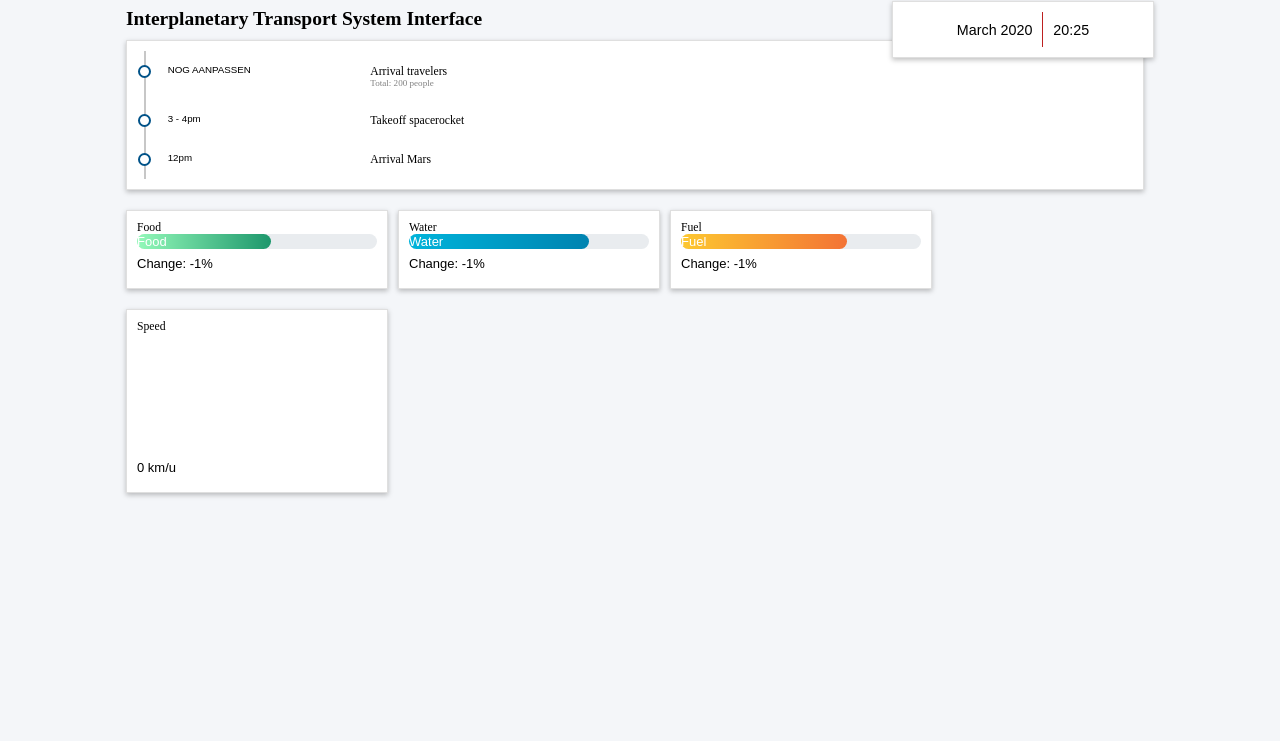
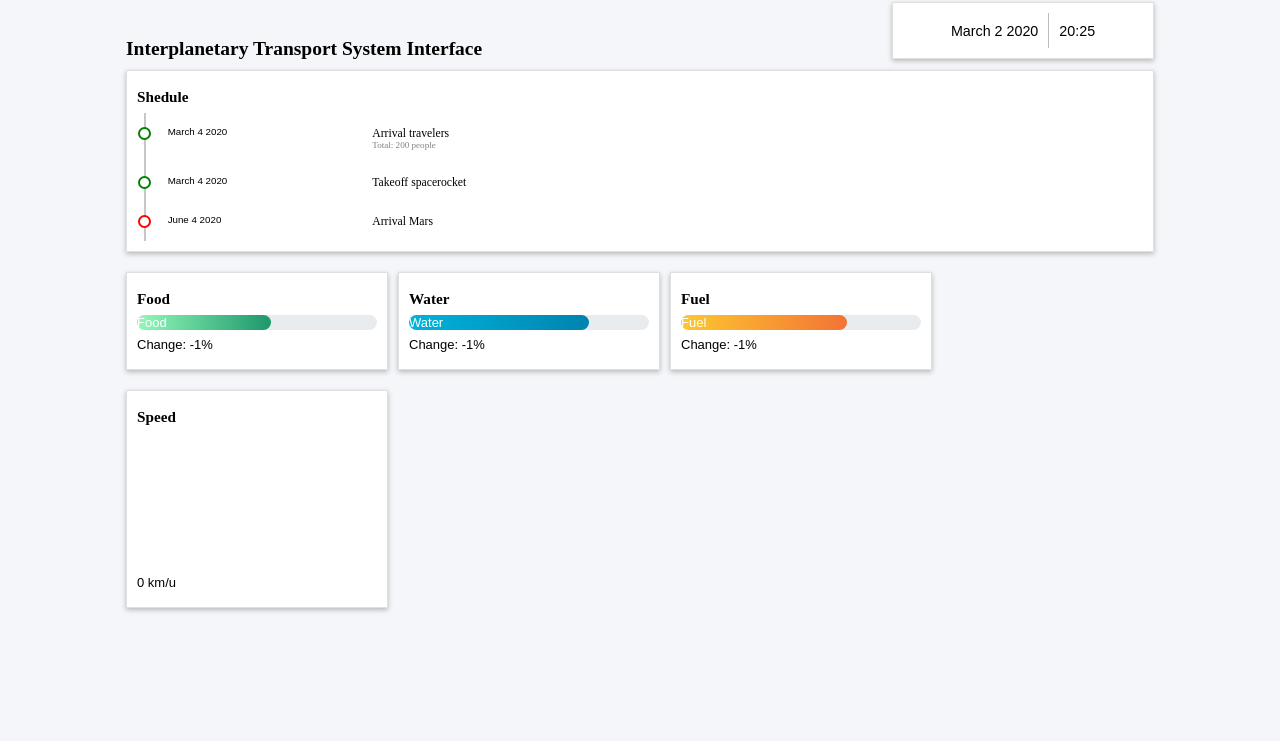
Before and after one commit to HesperianDragon/CMD-2D-18011802-Pauline-Rutten-Challenge-1, a plain HTML site: page index.html in a window 1280 px wide. Shown: the part 59-800 px from the top of the page. Drawn offline with Linux system fonts and the light colour scheme; a script that the page names is missing.

Commit message:
Final version

```diff
--- a/css/style.css
+++ b/css/style.css
@@ -1,4 +1,4 @@
-
+/* General specifications website*/
 body{
     font-family: 'Kanit', sans-serif;
     margin: 0px;
@@ -6,24 +6,31 @@ body{
     font-size: 13px;
 }
 
+/* General heading styling */
 h1, h2, h3, h4, h5{
     font-family: montserrat;
     margin: 7px 0px 7px 0px;
 }
+
+/* Paragraph styling */
 p{
     margin: 7px 0px 7px 0px;
 }
+
+/* Header website */
 header{
     width: 100%;
     background-color: black;
     height: 80px;
 }
 
+/* Logo SpaceX */
 .logo{
     max-width: 200px;
     padding: 10px 10px 10px 10px;
 }
 
+/* Styling section, centering, top */
 section{
     margin: auto;
     top: 30px;
@@ -33,6 +40,7 @@ section{
     padding: 10px;
 }
 
+/* Items backgrounds and other specifications */
 .card{
     margin: 10px 0px 10px 0px;
     padding: 10px;
@@ -49,6 +57,7 @@ section{
     box-shadow:0 2px 5px 0 rgba(0,0,0,0.25)
 }
 
+/* Time/month box specificaties */
 .date{
     top: -72px;
     margin-left: auto;
@@ -60,28 +69,23 @@ section{
     position: absolute;
 }
 
+/* Position items */
 .date-inner-container {
   display: flex;
   justify-content: center;
   align-items: center;
 }
 
-#month{
-    display:inline-block;
-}
-
-#time{
-    display: inline-block;
-}
-
+/* Vertical line */
 .vl{
-  border-left: 1.5px solid rgb(189, 32, 32);
+  border-left: 1.5px solid rgb(189, 189, 189);
   z-index: 2;
   position: relative;
   margin: 0px 10px 0px 10px;
   height: 35px;
 }
 
+/* Progress bar base */
 .progress-bar {
     position: relative;
     width: 100%;
@@ -91,6 +95,7 @@ section{
     color: white;
 }
 
+/* Progress bar color bar */
 .progress-bar::before{
     content: attr(data-label);
     display: flex;
@@ -103,87 +108,39 @@ section{
     border-radius: 1em;
 }
 
-
+/* Color progressbar food */
 .food::before{
   background: #1D976C;  /* fallback for old browsers */
   background: -webkit-linear-gradient(to right, #93F9B9, #1D976C);  /* Chrome 10-25, Safari 5.1-6 */
   background: linear-gradient(to right, #93F9B9, #1D976C); /* W3C, IE 10+/ Edge, Firefox 16+, Chrome 26+, Opera 12+, Safari 7+ */
-
 }
 
+/* Color progressbar water */
 .water::before{
   background: #00B4DB;  /* fallback for old browsers */
   background: -webkit-linear-gradient(to left, #0083B0, #00B4DB);  /* Chrome 10-25, Safari 5.1-6 */
   background: linear-gradient(to left, #0083B0, #00B4DB); /* W3C, IE 10+/ Edge, Firefox 16+, Chrome 26+, Opera 12+, Safari 7+ */
-
-
 }
 
+/* Color progressbar Fuel */
 .fuel::before{
   background: #FDC830;  /* fallback for old browsers */
   background: -webkit-linear-gradient(to left, #F37335, #FDC830);  /* Chrome 10-25, Safari 5.1-6 */
   background: linear-gradient(to left, #F37335, #FDC830); /* W3C, IE 10+/ Edge, Firefox 16+, Chrome 26+, Opera 12+, Safari 7+ */
-
 }
 
 /***************************
-TABLET SIZE
+Timeline
 ***************************/
-@media (min-width:600px){
-    header{
-        height: 50px;
-    }
-    .container-progress{
-        display: flex;
-        flex-wrap: wrap;
-    }
-    .card{
-        margin-right: 10px;
-    }
-    .progress-card{
-        max-width: 206px;
-    }
-    .speed-card{
-        max-width: 206px;
-    }
-}
-
-@media (min-width: 767px){
-    section{
-        top:0px;
-    }
-    .date{
-        left: initial;
-        margin: 10px;
-        top: 0px;
-    }
-}
-
-/***************************
-SMALL DESKTOP SIZE
-***************************/
-@media (min-width: 1028px){
-
-    nav{
-        max-width: 1028px;
-        margin: auto;
-    }
-    section{
-        max-width: 1028px;
-        margin: auto;
-    }
-
-    /* TIMELINE */
-
-
+  @media (min-width:240px){
 span {
   font-size: 1.1em;
   font-weight: 300;
   display: block;
   text-align: center;
 }
-    }
 
+/* Timeline line */
 .timeline ul{
   padding: 1px 0px 0px 1px;
   margin: 0;
@@ -208,6 +165,7 @@ SMALL DESKTOP SIZE
   vertical-align: top;
 }
 
+/* Cirkel(s) timeline */
 .bullet {
   position: relative;
   width: 1em;
@@ -217,24 +175,87 @@ SMALL DESKTOP SIZE
   background: white;
   z-index: 2;
   margin-right: 1em;
-        border:2px solid #005288;
+  border:2px solid #ff0000;
 }
 
+/* Finishes event */
+.finished-bullet{
+  border: 2px solid green;
+}
+
+/* style time information */
 .time {
   width: 20%;
   font-size: 0.75em;
   padding-top: 0.25em;
 }
 
-      h3 {
+/* Style heading information */
+.shedule h4 {
   font-size: 0.9em;
   font-weight: 400;
   margin: 0;
 }
 
-      h4 {
+/* Style heading information */
+.shedule h5 {
   margin: 0;
   font-size: 0.7em;
   font-weight: 400;
   color: grey;
 }
+
+}
+
+
+/***************************
+TABLET SIZE
+***************************/
+@media (min-width:600px){
+
+    .container-progress{
+        display: flex;
+        flex-wrap: wrap;
+    }
+
+    .progress-card{
+        max-width: 206px;
+        margin-right:10px;
+    }
+    .speed-card{
+        max-width: 206px;
+    }
+}
+
+/* Query for Time/Month card */
+@media (min-width: 767px){
+  header{
+    height: 50px;
+}
+
+  section{
+        top: 30px;
+    }
+    .date{
+        left: initial;
+        margin: 10px;
+        top: -29px;
+    }
+}
+
+/***************************
+SMALL DESKTOP SIZE
+***************************/
+@media (min-width: 1028px){
+    /* Logo does not go al the way left for big screen users */
+    nav{
+        max-width: 1028px;
+        margin: auto;
+    }
+
+    /**/
+    section{
+        max-width: 1028px;
+        margin: auto;
+    }
+  }
--- a/index.html
+++ b/index.html
@@ -28,28 +28,28 @@
     </article>
     <article class="card shedule">
       <div class="timeline">
+        <h3>Shedule</h3>
         <ul>
           <li>
-            <div class="bullet"></div>
-            <div class="time">NOG AANPASSEN</div>
+            <div class="bullet finished-bullet"></div>
+            <div class="time">March 4 2020</div>
             <div class="desc">
-              <h3>Arrival travelers</h3>
-              <h4>Total: 200 people</h4>
+              <h4>Arrival travelers</h4>
+              <h5>Total: 200 people</h5>
+            </div>
+          </li>
+          <li>
+            <div class="bullet finished-bullet"></div>
+            <div class="time">March 4 2020</div>
+            <div class="desc">
+              <h4>Takeoff spacerocket</h4>
             </div>
           </li>
           <li>
             <div class="bullet"></div>
-            <div class="time">3 - 4pm</div>
+            <div class="time">June 4 2020</div>
             <div class="desc">
-              <h3>Takeoff spacerocket</h3>
-              <h4></h4>
-            </div>
-          </li>
-          <li>
-            <div class="bullet"></div>
-            <div class="time">12pm</div>
-            <div class="desc">
-              <h3>Arrival Mars</h3>
+              <h4>Arrival Mars</h4>
             </div>
           </li>
         </ul>
@@ -58,28 +58,29 @@
     <div class="container-progress">
       <article class="card progress-card">
         <h3>Food</h3>
-        <div class="progress-bar food" style="--width: 56" data-label="Food">
+        <div class="progress-bar food" id="foodbar" style="--width: 56" data-label="Food">
         </div>
         <p>Change: -1%</p>
       </article>
       <article class="card progress-card">
         <h3>Water</h3>
-        <div class="progress-bar water" style="--width: 75" data-label="Water">
+        <div class="progress-bar water" id="waterbar" style="--width: 75" data-label="Water">
         </div>
         <p>Change: -1%</p>
       </article>
       <article class="card progress-card">
         <h3>Fuel</h3>
-        <div class="progress-bar fuel" style="--width: 69" data-label="Fuel">
+        <div class="progress-bar fuel" id="fuelbar" style="--width: 69" data-label="Fuel">
         </div>
         <p>Change: -1%</p>
       </article>
+      <article class="card speed-card">
+        <h3>Speed</h3>
+        <br>
+        <canvas id="speedGauge"></canvas>
+        <p id="speed">0 km/u</p>
+      </article>
     </div>
-    <article class="card speed-card">
-      <h3>Speed</h3>
-      <canvas id="speedGauge"></canvas>
-      <p id="speed">0 km/u</p>
-    </article>
   </section>
 </body>
 
--- a/javascript/main.js
+++ b/javascript/main.js
@@ -1,22 +1,8 @@
-// const progressBar = document.getElementsByClassName
-// ('progress-bar')[0]
-// setInterval(() => {
-//     const computedStyle = getComputedStyle(progressBar)
-//     const width = parseFloat(computedStyle.getPropertyValue('--width')) || 0
-//         progressBar.style.setProperty('--width', width + .1)
-// },5)
-
- // var gauge4 = new Gauge("canvas4", {
-    //     'mode': 'needle',
-    //     'range': {
-    //         'min': 0,
-    //         'max': 90
-    //     }
-    // });
-
+// Function(s) start when page is loaded
 window.onload = function() {
     this.getDate()
     this.getSpeed()
+    this.getStockValues()
 }
 
 function getDate() {
@@ -28,15 +14,17 @@ function getDate() {
     }, 3000)
 }
 
+// Get year, month, day,hour and minutes
 function updateDate() {
     var monthNames = ["January", "February", "March", "April", "May", "June",
     "July", "August", "September", "October", "November", "December"];
     var d = new Date();
-    document.getElementById('month').innerHTML = monthNames[d.getMonth()] + ' ' + d.getFullYear();
+    document.getElementById('month').innerHTML =  monthNames[d.getMonth()] + ' ' + d.getDay() + ' ' + d.getFullYear();
     // Shows current hour and minutes
     document.getElementById('time').innerHTML = d.getHours() + ':' + ('0'+ d.getMinutes()).slice(-2);;
 }
 
+// Speed item
 function getSpeed() {
     var speedKmPerHour = 0;
     let options = {
@@ -69,3 +57,24 @@ function getSpeed() {
         this.document.querySelector("#speed").innerHTML = speedKmPerHour + " km/u"
     }, 500)
 }
+
+// Progress bars
+function getStockValues() {
+    let foodStock = 0
+    let waterStock = 0
+    let fuel = 0;
+
+    let foodElement = document.querySelector('#foodbar').style
+    let waterElement = document.querySelector('#waterbar').style
+    let fuelElement = document.querySelector('#fuelbar').style
+
+    setInterval(function() {
+        foodStock = Math.floor(Math.random() * 100 + 1)
+        waterStock = Math.floor(Math.random() * 100 + 1)
+        fuel = Math.floor(Math.random() * 100 + 1)
+
+        foodElement.setProperty('--width', foodStock)
+        waterElement.setProperty('--width', waterStock)
+        fuelElement.setProperty('--width', fuel)
+    }, 1000)
+}
```
Also changed, not shown: 1 other file. Lines whose indentation alone changed are shown as unchanged.
